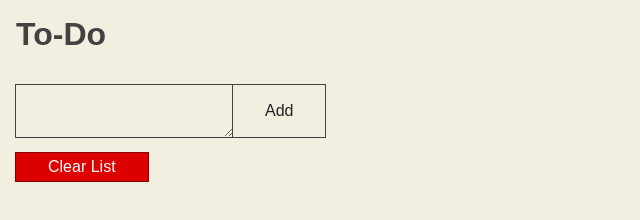
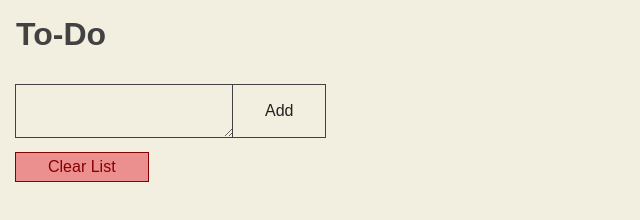
Before and after one commit to ygg-m/to-do-app, a plain HTML site: page index.html in a window 1280 px wide. In both pictures the pointer is over the button "Clear List". Shown: the whole page, without its empty margins (0-640 px from the left). Drawn offline with Linux system fonts and the light colour scheme.

Commit message:
style clear list colors

```diff
--- a/style.css
+++ b/style.css
@@ -65,7 +65,7 @@ textarea:focus {
 }
 
 #clear-list:hover {
-  background-color: #dc0000;
+  background-color: #ec8f8f;
   outline: 1px solid #850000;
-  color: #fff;
+  color: #850000;
 }
```
